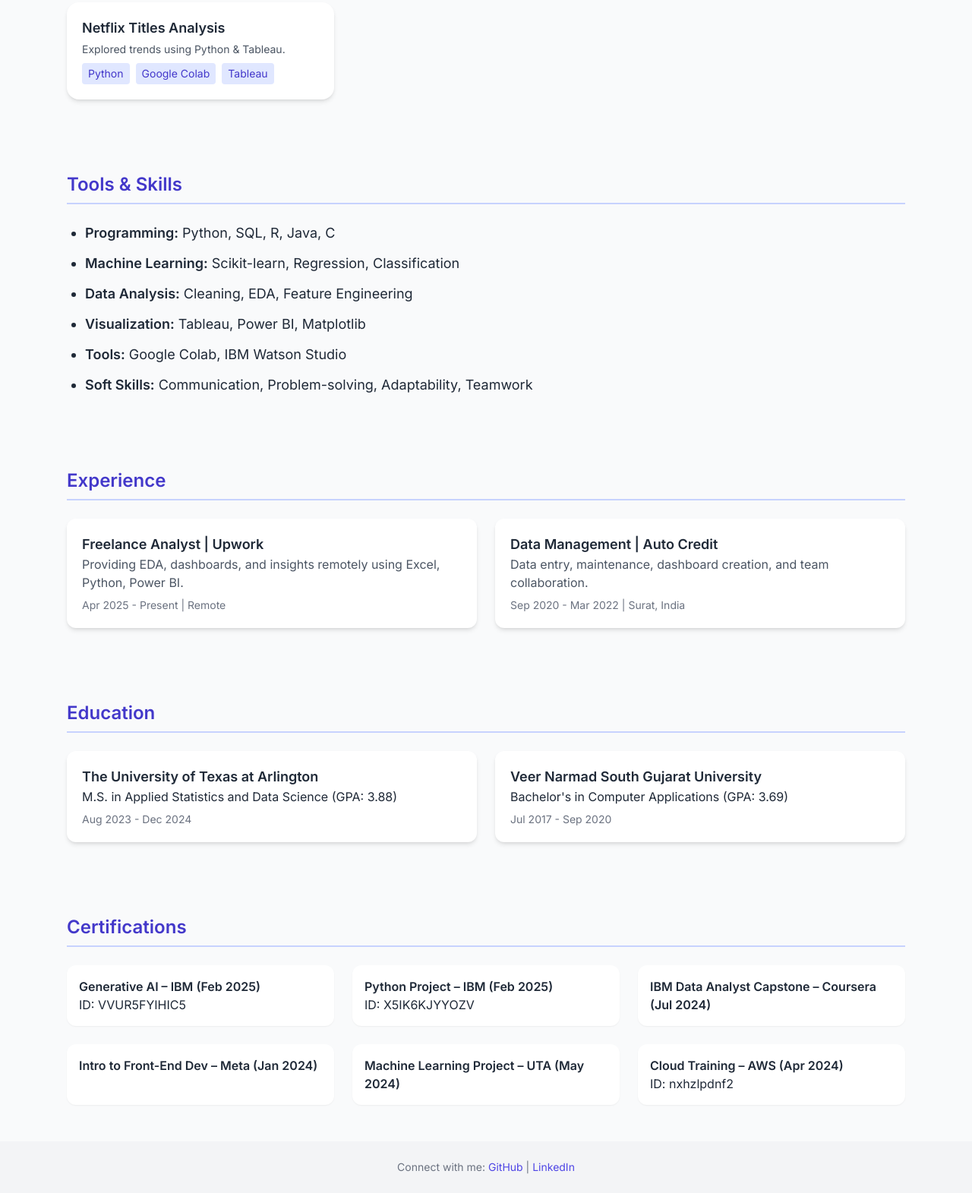
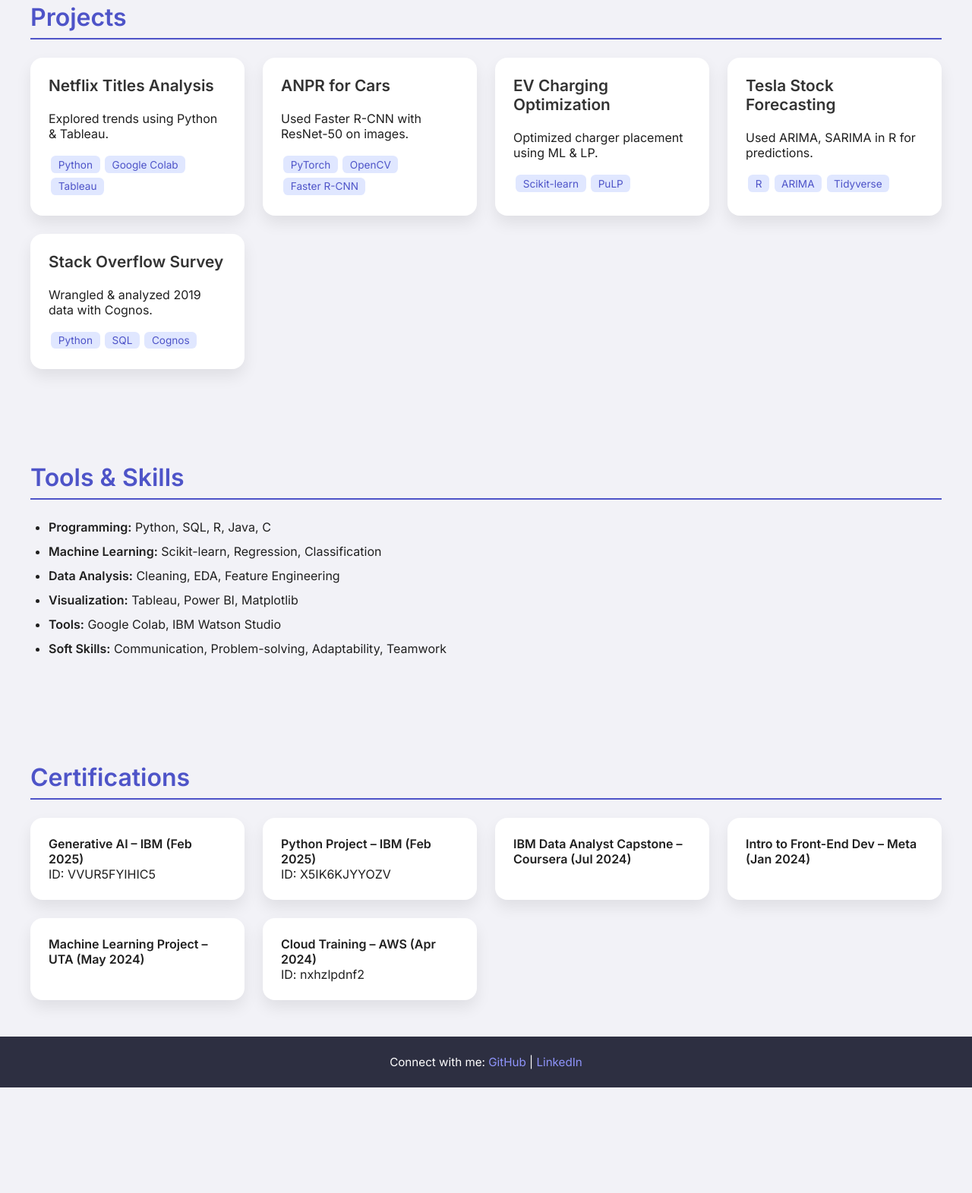
Before and after one commit to 099Misbah/099Misbah.github.io, a plain HTML site: page index.html in a window 1280 px wide. Shown: the part 565-2136 px from the top of the page at 76% size. After the commit the page ends 1997 px from the top, so only its background shows below. Drawn offline with nearby package versions, Linux system fonts and the light colour scheme.

Commit message:
Update index.html

```diff
--- a/index.html
+++ b/index.html
@@ -4,49 +4,143 @@
   <meta charset="UTF-8" />
   <meta name="viewport" content="width=device-width, initial-scale=1.0" />
   <title>Misbahjabin Shaikh | Data Analyst Portfolio</title>
-  <script src="https://cdn.tailwindcss.com"></script>
   <link href="https://fonts.googleapis.com/css2?family=Inter:wght@400;600&display=swap" rel="stylesheet" />
   <style>
     body {
       font-family: 'Inter', sans-serif;
+      margin: 0;
+      padding: 0;
+      background-color: #f2f2f7;
+      color: #1f1f1f;
+    }
+    header {
+      background: linear-gradient(90deg, #4e54c8, #8f94fb);
+      color: white;
+      padding: 3rem 2rem;
+      text-align: center;
+    }
+    header h1 {
+      font-size: 2.8rem;
+      margin-bottom: 0.3rem;
+    }
+    header p {
+      font-size: 1.2rem;
+      font-weight: 400;
+      opacity: 0.9;
+    }
+    section {
+      padding: 3rem 2rem;
+      max-width: 1200px;
+      margin: auto;
+    }
+    h2 {
+      color: #4e54c8;
+      font-size: 2rem;
+      margin-bottom: 1.5rem;
+      border-bottom: 2px solid #4e54c8;
+      padding-bottom: 0.5rem;
+    }
+    .grid {
+      display: grid;
+      grid-template-columns: repeat(auto-fit, minmax(280px, 1fr));
+      gap: 1.5rem;
+    }
+    .card {
+      background-color: #ffffff;
+      border-radius: 1rem;
+      box-shadow: 0 10px 20px rgba(0, 0, 0, 0.08);
+      padding: 1.5rem;
+      transition: transform 0.3s ease;
+    }
+    .card:hover {
+      transform: translateY(-5px);
+    }
+    .card h3 {
+      margin-top: 0;
+      font-size: 1.3rem;
+      color: #333;
+    }
+    .tag {
+      display: inline-block;
+      background-color: #e0e7ff;
+      color: #4e54c8;
+      border-radius: 0.4rem;
+      padding: 0.2rem 0.6rem;
+      font-size: 0.85rem;
+      margin: 0.2rem;
+    }
+    .skills-section ul {
+      padding-left: 1.5rem;
+    }
+    .skills-section li {
+      margin-bottom: 0.5rem;
+      line-height: 1.5;
+    }
+    footer {
+      background-color: #2d2f41;
+      color: white;
+      text-align: center;
+      padding: 1.5rem;
+      font-size: 0.95rem;
+    }
+    footer a {
+      color: #8f94fb;
+      text-decoration: none;
+      font-weight: 500;
+    }
+    footer a:hover {
+      text-decoration: underline;
     }
   </style>
 </head>
-<body class="bg-gray-50 text-gray-800">
+<body>
 
-  <header class="bg-gradient-to-r from-indigo-600 to-purple-500 text-white py-16 text-center">
-    <h1 class="text-4xl font-bold">Misbahjabin Shaikh</h1>
-    <p class="mt-2 text-lg">Aspiring Data Analyst | Machine Learning Enthusiast</p>
+  <header>
+    <h1>Misbahjabin Shaikh</h1>
+    <p>Aspiring Data Analyst | Machine Learning Enthusiast</p>
   </header>
 
-  <section class="max-w-6xl mx-auto px-6 py-12">
-    <h2 class="text-2xl font-semibold text-indigo-700 border-b-2 border-indigo-200 pb-2 mb-6">About Me</h2>
-    <p class="leading-relaxed text-lg">
+  <section>
+    <h2>About Me</h2>
+    <p>
       I am passionate about using data to uncover insights, solve real-world problems, and build intelligent systems. With a strong academic background in Applied Statistics and Data Science, I specialize in data-driven storytelling, machine learning, and developing interactive dashboards.
     </p>
   </section>
 
-  <section class="max-w-6xl mx-auto px-6 py-12">
-    <h2 class="text-2xl font-semibold text-indigo-700 border-b-2 border-indigo-200 pb-2 mb-6">Projects</h2>
-    <div class="grid sm:grid-cols-2 lg:grid-cols-3 gap-6">
-      <!-- Project Card Template -->
-      <div class="bg-white rounded-2xl shadow-md p-5 hover:shadow-xl transition">
-        <h3 class="text-lg font-semibold mb-1">Netflix Titles Analysis</h3>
-        <p class="text-sm mb-2 text-gray-600">Explored trends using Python & Tableau.</p>
-        <div class="flex flex-wrap gap-2 text-sm">
-          <span class="bg-indigo-100 text-indigo-700 px-2 py-1 rounded">Python</span>
-          <span class="bg-indigo-100 text-indigo-700 px-2 py-1 rounded">Google Colab</span>
-          <span class="bg-indigo-100 text-indigo-700 px-2 py-1 rounded">Tableau</span>
-        </div>
+  <section>
+    <h2>Projects</h2>
+    <div class="grid">
+      <div class="card">
+        <h3>Netflix Titles Analysis</h3>
+        <p>Explored trends using Python & Tableau.</p>
+        <span class="tag">Python</span><span class="tag">Google Colab</span><span class="tag">Tableau</span>
       </div>
-      <!-- Repeat the above for other projects -->
-      <!-- Add the rest of your projects below in the same format -->
+      <div class="card">
+        <h3>ANPR for Cars</h3>
+        <p>Used Faster R-CNN with ResNet-50 on images.</p>
+        <span class="tag">PyTorch</span><span class="tag">OpenCV</span><span class="tag">Faster R-CNN</span>
+      </div>
+      <div class="card">
+        <h3>EV Charging Optimization</h3>
+        <p>Optimized charger placement using ML & LP.</p>
+        <span class="tag">Scikit-learn</span><span class="tag">PuLP</span>
+      </div>
+      <div class="card">
+        <h3>Tesla Stock Forecasting</h3>
+        <p>Used ARIMA, SARIMA in R for predictions.</p>
+        <span class="tag">R</span><span class="tag">ARIMA</span><span class="tag">Tidyverse</span>
+      </div>
+      <div class="card">
+        <h3>Stack Overflow Survey</h3>
+        <p>Wrangled & analyzed 2019 data with Cognos.</p>
+        <span class="tag">Python</span><span class="tag">SQL</span><span class="tag">Cognos</span>
+      </div>
     </div>
   </section>
 
-  <section class="max-w-6xl mx-auto px-6 py-12">
-    <h2 class="text-2xl font-semibold text-indigo-700 border-b-2 border-indigo-200 pb-2 mb-6">Tools & Skills</h2>
-    <ul class="space-y-3 text-lg list-disc pl-6">
+  <section class="skills-section">
+    <h2>Tools & Skills</h2>
+    <ul>
       <li><strong>Programming:</strong> Python, SQL, R, Java, C</li>
       <li><strong>Machine Learning:</strong> Scikit-learn, Regression, Classification</li>
       <li><strong>Data Analysis:</strong> Cleaning, EDA, Feature Engineering</li>
@@ -56,54 +150,22 @@
     </ul>
   </section>
 
-  <section class="max-w-6xl mx-auto px-6 py-12">
-    <h2 class="text-2xl font-semibold text-indigo-700 border-b-2 border-indigo-200 pb-2 mb-6">Experience</h2>
-    <div class="grid sm:grid-cols-2 gap-6">
-      <div class="bg-white p-5 rounded-xl shadow-md hover:shadow-lg transition">
-        <h3 class="font-semibold text-lg">Freelance Analyst | Upwork</h3>
-        <p class="text-gray-600">Providing EDA, dashboards, and insights remotely using Excel, Python, Power BI.</p>
-        <p class="text-sm text-gray-500 mt-2">Apr 2025 - Present | Remote</p>
-      </div>
-      <div class="bg-white p-5 rounded-xl shadow-md hover:shadow-lg transition">
-        <h3 class="font-semibold text-lg">Data Management | Auto Credit</h3>
-        <p class="text-gray-600">Data entry, maintenance, dashboard creation, and team collaboration.</p>
-        <p class="text-sm text-gray-500 mt-2">Sep 2020 - Mar 2022 | Surat, India</p>
-      </div>
+  <section>
+    <h2>Certifications</h2>
+    <div class="grid">
+      <div class="card"><strong>Generative AI – IBM (Feb 2025)</strong><br>ID: VVUR5FYIHIC5</div>
+      <div class="card"><strong>Python Project – IBM (Feb 2025)</strong><br>ID: X5IK6KJYYOZV</div>
+      <div class="card"><strong>IBM Data Analyst Capstone – Coursera (Jul 2024)</strong></div>
+      <div class="card"><strong>Intro to Front-End Dev – Meta (Jan 2024)</strong></div>
+      <div class="card"><strong>Machine Learning Project – UTA (May 2024)</strong></div>
+      <div class="card"><strong>Cloud Training – AWS (Apr 2024)</strong><br>ID: nxhzlpdnf2</div>
     </div>
   </section>
 
-  <section class="max-w-6xl mx-auto px-6 py-12">
-    <h2 class="text-2xl font-semibold text-indigo-700 border-b-2 border-indigo-200 pb-2 mb-6">Education</h2>
-    <div class="grid sm:grid-cols-2 gap-6">
-      <div class="bg-white p-5 rounded-xl shadow-md">
-        <h3 class="font-semibold text-lg">The University of Texas at Arlington</h3>
-        <p>M.S. in Applied Statistics and Data Science (GPA: 3.88)</p>
-        <p class="text-sm text-gray-500 mt-2">Aug 2023 - Dec 2024</p>
-      </div>
-      <div class="bg-white p-5 rounded-xl shadow-md">
-        <h3 class="font-semibold text-lg">Veer Narmad South Gujarat University</h3>
-        <p>Bachelor's in Computer Applications (GPA: 3.69)</p>
-        <p class="text-sm text-gray-500 mt-2">Jul 2017 - Sep 2020</p>
-      </div>
-    </div>
-  </section>
-
-  <section class="max-w-6xl mx-auto px-6 py-12">
-    <h2 class="text-2xl font-semibold text-indigo-700 border-b-2 border-indigo-200 pb-2 mb-6">Certifications</h2>
-    <div class="grid sm:grid-cols-2 lg:grid-cols-3 gap-6">
-      <div class="bg-white p-4 rounded-xl shadow-sm"><strong>Generative AI – IBM (Feb 2025)</strong><br>ID: VVUR5FYIHIC5</div>
-      <div class="bg-white p-4 rounded-xl shadow-sm"><strong>Python Project – IBM (Feb 2025)</strong><br>ID: X5IK6KJYYOZV</div>
-      <div class="bg-white p-4 rounded-xl shadow-sm"><strong>IBM Data Analyst Capstone – Coursera (Jul 2024)</strong></div>
-      <div class="bg-white p-4 rounded-xl shadow-sm"><strong>Intro to Front-End Dev – Meta (Jan 2024)</strong></div>
-      <div class="bg-white p-4 rounded-xl shadow-sm"><strong>Machine Learning Project – UTA (May 2024)</strong></div>
-      <div class="bg-white p-4 rounded-xl shadow-sm"><strong>Cloud Training – AWS (Apr 2024)</strong><br>ID: nxhzlpdnf2</div>
-    </div>
-  </section>
-
-  <footer class="text-center py-6 bg-gray-100 text-sm text-gray-500">
+  <footer>
     Connect with me:
-    <a href="https://github.com/099Misbah" target="_blank" class="text-indigo-600 hover:underline">GitHub</a> |
-    <a href="https://www.linkedin.com/in/misbah-s-3a703b216" target="_blank" class="text-indigo-600 hover:underline">LinkedIn</a>
+    <a href="https://github.com/099Misbah" target="_blank">GitHub</a> |
+    <a href="https://www.linkedin.com/in/YOUR-LINKEDIN" target="_blank">LinkedIn</a>
   </footer>
 
 </body>
```
